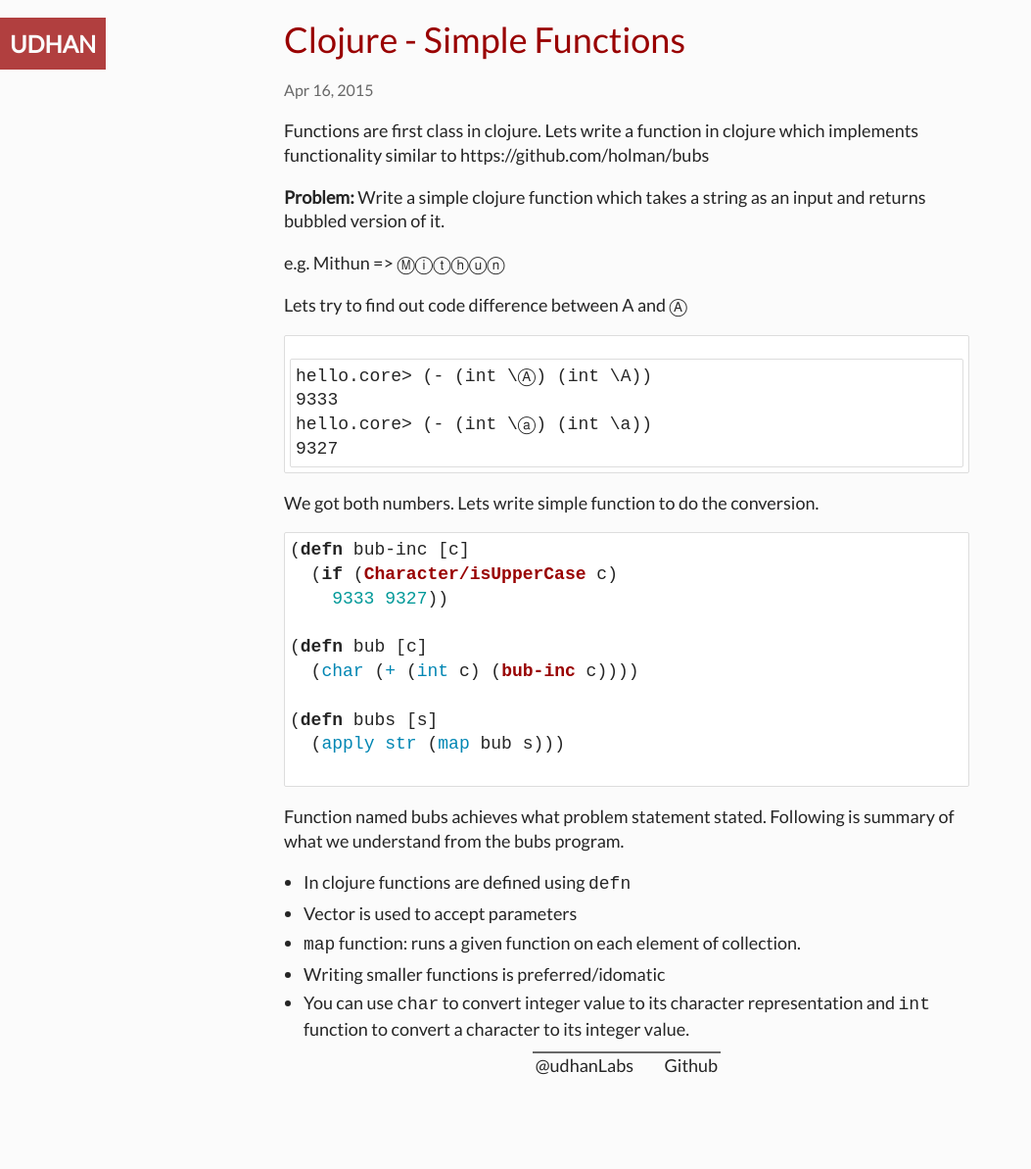
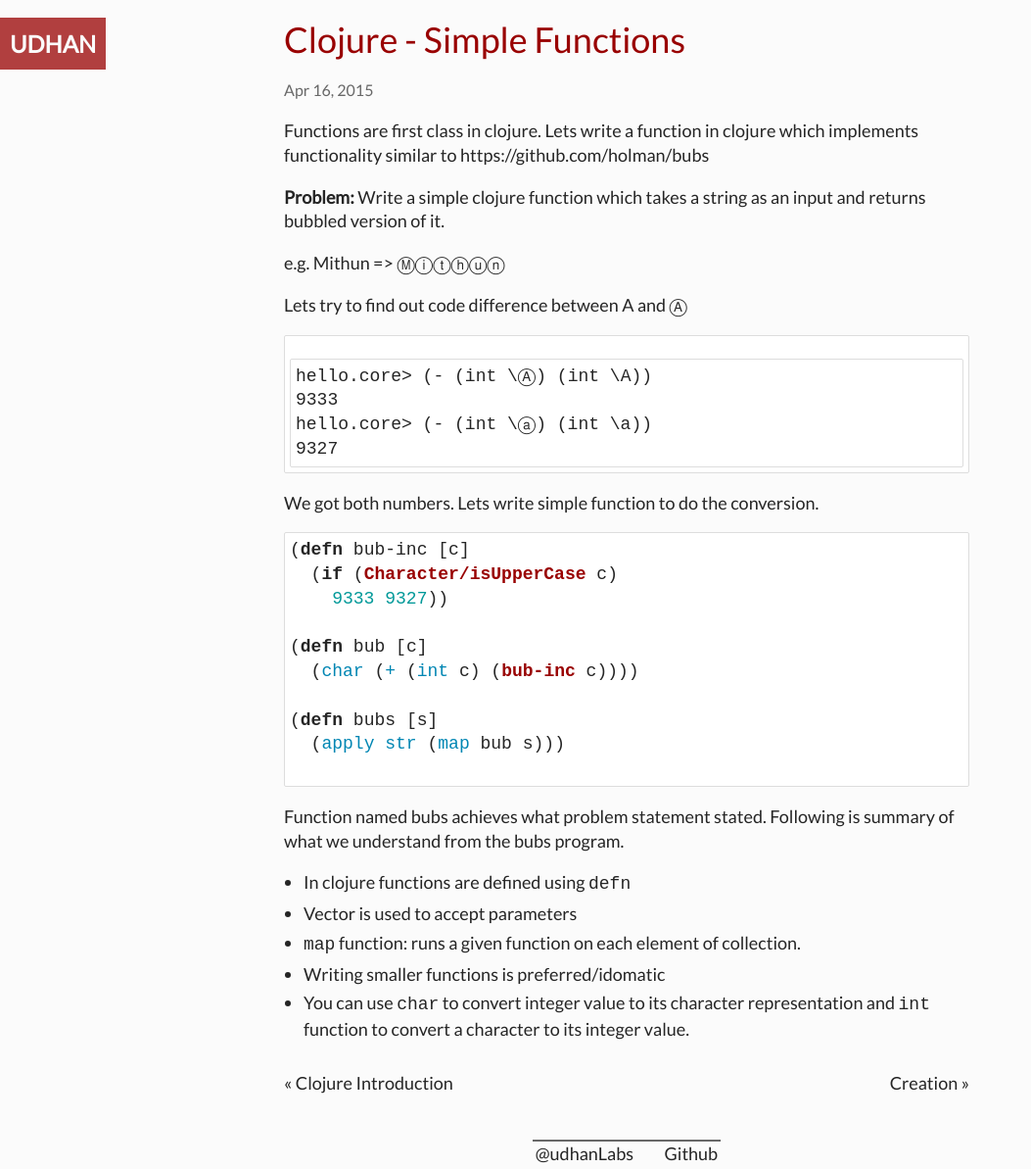
Before and after one commit to udhan/udhan, a Jekyll site: the page built from _posts/2015-04-16-clojure-simple-functions.markdown, in a window 1280 px wide. Shown: the whole page at 98% size, without its empty margins (0-1053 px from the left). Built offline with Jekyll 4.4.1, drawn with Linux system fonts in a browser that asks for light colours; before the commit the page ends 1103 px from its top, so only the background shows below that.

Commit message:
Added next/prev links to posts for better navigation

```diff
--- a/_layouts/post.html
+++ b/_layouts/post.html
@@ -13,4 +13,14 @@
     {{ content }}
   </div>
 
+  <div class="post-nav">
+    {% if page.previous.url %}
+      <a class="prev" href="{{page.previous.url}}">&laquo; {{page.previous.title}}</a>
+    {% endif %}
+    {% if page.next.url %}
+      <a class="next" href="{{page.next.url}}">{{page.next.title}} &raquo;</a>
+    {% endif %}
+</div>
+
+
 </article>
--- a/css/main.css
+++ b/css/main.css
@@ -107,13 +107,31 @@
     display:none;
 }
 
+.post-nav {
+    margin:2rem 0;
+    display:inline-block;
+    width:100%;
+}
+
+.post-nav .next {
+    float:right;
+    width:49%;
+    text-align:right;
+}
+
+.post-nav .prev {
+    float:left;
+    width:49%;
+    text-align:left;
+}
+
 .post-meta {
     color: #686868;
     font-size: 1.6rem;
 }
 
 footer {
-    margin-top: 1rem;
+    margin-top: 2rem;
     max-width:48rem;
     margin-left:auto;
     margin-right:auto;
```
